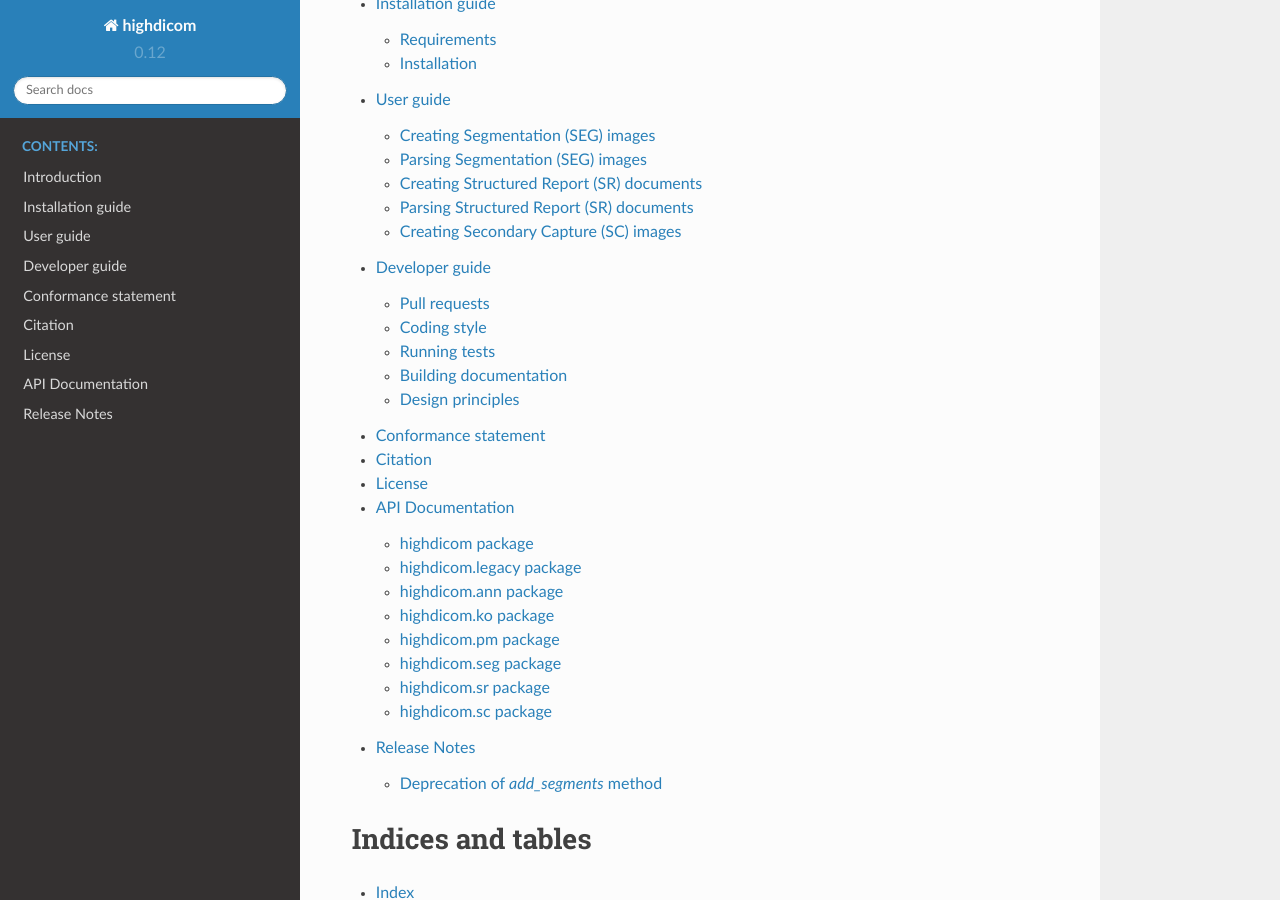
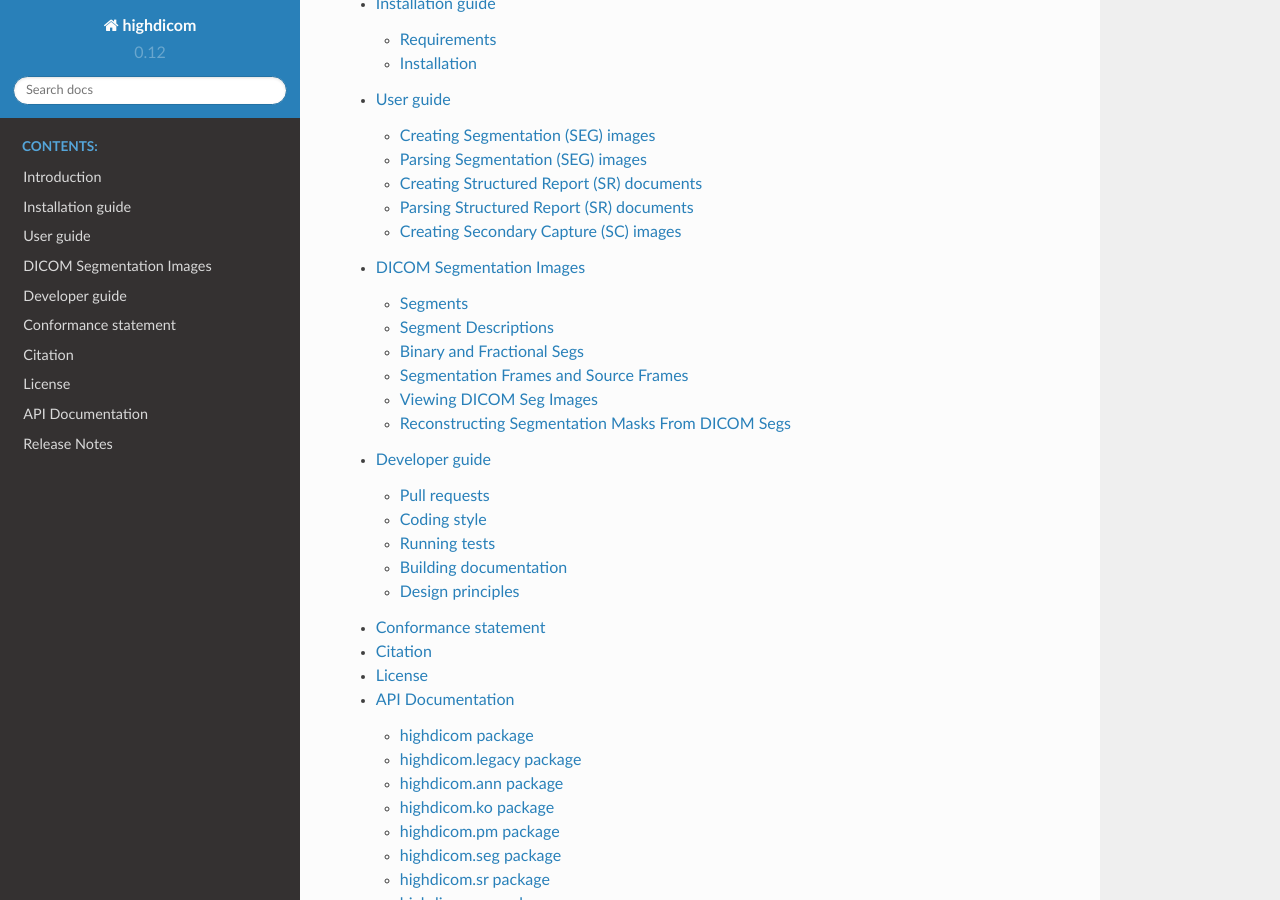
Before and after one commit to ImagingDataCommons/highdicom, a Sphinx documentation site: the page built from docs/index.rst, in a window 1280 px wide and 900 px high, scrolled down 312 px. Built offline with Sphinx 7.4.7 and the Read the Docs theme 2.0.0, drawn with Linux system fonts in a browser that asks for light colours; some of the changed lines change nothing that is shown.

Commit message:
WIP on seg explanation

```diff
--- a/docs/index.rst
+++ b/docs/index.rst
@@ -8,6 +8,7 @@ Documentation of the highdicom package
    introduction
    installation
    usage
+   seg
    development
    conformance
    citation
--- /dev/null
+++ b/docs/seg.rst
@@ -0,0 +1,177 @@
+.. _seg:
+
+DICOM Segmentation Images
+=========================
+
+DICOM Segmentation Images (often abbreviated DICOM Seg) are one of the primary
+IODs (information objects definitions) implemented in the *highdicom* library.
+Seg images store
+`segmentations <https://en.wikipedia.org/wiki/Image_segmentation>`_ of other
+DICOM images of other modalities, such as magnetic resonance (MR), computed
+tomography (CT), slide microscopy (SM) and many others.
+A segmentation is a partitioning of an image into different regions. In medical
+imaging these regions may commonly represent different organs or tissue types,
+or region of abnormality (e.g. tumor or infarct) identified within an image.
+
+The crucial difference between Segs and other IODs that allow for storing image
+regions is that Segs store the segmented regions in *raster* format as pixel
+arrays as opposed to the *vector* descriptions of the region's boundary used by
+structured reports (SRs) and RT structures. This makes them a more natural
+choice for many automatic image processing algorithms such as convolutional
+neural networks.
+
+The DICOM standard provides a highly flexible object definition for Segmentation
+images that is able to cover a large variety of possible use cases.
+Unfortunately, this flexibility comes with complexity that can make Segmentation
+images difficult to understand and work with.
+
+Segments
+--------
+
+Each distinct region of an image represented in a DICOM Seg is known as a
+*segment*. For example a single segment could represent an organ (liver, lung,
+kideny), tissue (fat, muscle, bone), or abnormality (tumor, infarct).
+Elsewhere the same concept is known by other names such as *class* or *label*.
+
+A single DICOM Seg image can represent one or more segments contained within
+the same file.
+
+In many applications, it is assumed that segments are *mutually exclusive*,
+i.e. a given pixel can belong to at most one segment. However DICOM Seg images
+do not have this limitation: a single pixel can belong to any number of
+different segments. In other words, the segments may *overlap*. There is an
+optional attribute called "Segments Overlap" (0062, 0013) that, if present,
+will indicate whether the segments overlap in a given Seg image.
+
+Segment Descriptions
+--------------------
+
+Within a DICOM Seg image, segments are identified by a Segment Number. Segments
+are numbered with consecutive segment numbers starting at 1 (i.e., 1, 2, 3,
+...).  Additionally, each segment present is accompanied by information
+describing what the segment represents. This information is placed in the
+"SegmentsSequence" (0062, 0002) attribute of the segmentation file. In
+*highdcom*, we use the :class:`highdicom.seg.SegmentDescription` class to hold
+this information. When you construct a DICOM Seg image using *highdicom*, you
+must construct a single SegmentDescription object for each segment, and provide
+the following information:
+
+- **Segment Label**: A human-readable name for the segment (e.g.  ``"Left
+  Kidney"``).
+- **Segmented Property Category**: A coded value describing the
+  category of the segmented region. For example this could specify that the
+  segment represents an anatomical structure, a tissue type, or an abnormality.
+- **Segmented Property Type**: Another coded concept that more specifically
+  describes the segmented region, as for example a kidney or tumor.
+- **Algorithm Type**: Whether the segment was produced by an automatic,
+  semi-automatic or manual algorithm.
+- **Anatomic Regions**: (Optional) The anatomic region which the segment is
+  found. For example, if the segmented property type is "tumor", this can be
+  used to convey that the tumor is found in the kidney.
+- **Tracking ID and UID**: (Optional) This allows you to provide a ID and unique
+  ID to a specific segment. This can be used to uniquely identify particular
+  lesions over multiple imaging studies, for example.
+
+Notice that the segment description makes use of coded concepts to ensure that
+the way a particular anatomical structure is described is standardized and
+unambiguous (if standard nomenclatures are used).
+
+Here is an example of constructing a few different segment descriptions using
+*highdicom*:
+
+.. code-block:: python
+
+    from pydicom.sr.codedict import codes
+
+    import highdicom as hd
+
+
+    # Liver segment produced by a manual algorithm
+    liver_description = hd.seg.SegmentDescription(
+        segment_number=1,
+        segment_label='liver',
+        segmented_property_category=codes.SCT.Organ,
+        segmented_property_type=codes.SCT.Liver,
+        algorithm_type=hd.seg.SegmentAlgorithmTypeValues.MANUAL,
+    )
+
+    # For the next segment, we will describe the specific algorithm used to
+    # create it
+    algorithm_identification = hd.AlgorithmIdentificationSequence(
+        name='Auto-Tumor',
+        version='v1.0',
+        family=codes.cid7162.ArtificialIntelligence
+    )
+
+    # Kidney tumor segment produced by the above algorithm
+    tumor_description = hd.seg.SegmentDescription(
+        segment_number=2,
+        segment_label='kidney tumor',
+        segmented_property_category=codes.SCT.MorphologicallyAbnormalStructure,
+        segmented_property_type=codes.SCT.Tumor,
+        algorithm_type=hd.seg.SegmentAlgorithmTypeValues.AUTOMATIC,
+        algorithm_identification=algorithm_identification,
+        anatomic_regions=[codes.SCT.Kidney]
+    )
+
+When working with existing Seg images you can use highdicom to search for
+segments whose descriptions meet certain criteria. For example:
+
+.. code-block:: python
+
+    from pydicom.sr.codedict import codes
+
+    import highdicom as hd
+
+
+    # This is a test file in the highdicom git repository
+    seg = hd.seg.segread('data/test_files/seg_image_ct_binary_overlap.dcm')
+
+    # Print the number of segments
+    print(seg.number_of_segments)  # '2'
+
+    # Print the range of segment numbers
+    print(seg.segment_numbers)  # 'range(1, 3)'
+
+    # Search for segments by label (returns segment numbers of all matching
+    # segments)
+    print(seg.get_segment_numbers(segment_label='first segment'))  # '[1]'
+    print(seg.get_segment_numbers(segment_label='second segment'))  # '[2]'
+
+    # Search for segments by segmented property type (returns segment numbers
+    # of all matching segments)
+    print(seg.get_segment_numbers(segmented_property_type=codes.SCT.Bone))  # '[1]'
+    print(seg.get_segment_numbers(segmented_property_type=codes.SCT.Spine))  # '[2]'
+
+    # Search for segments by tracking UID (returns segment numbers of all
+    # matching segments)
+    print(seg.get_segment_numbers(tracking_uid='1.2.826.0.1.3680043.10.511.3.83271046815894549094043330632275067'))  # '[1]'
+    print(seg.get_segment_numbers(tracking_uid='1.2.826.0.1.3680043.10.511.3.10042414969629429693880339016394772'))  # '[2]'
+
+    # You can also get the full description for a given segment, and access
+    # the information in it via properties
+    segment_1_description = seg.get_segment_description(1)
+    print(segment_1_description.segment_label) #  'first segment'
+    print(segment_1_description.tracking_uid)  # '1.2.826.0.1.3680043.10.511.3.83271046815894549094043330632275067'
+
+
+Binary and Fractional Segs
+--------------------------
+
+- Multiple image regions (known as *segments*) that may be mutually exclusive
+  or overlapping (non mutually exclusive).
+- Binary segmentations (in which
+  each pixel unambiguously either belongs to a region or does not belong to a
+  region) or *fractional* segmentations, in which the membership of pixel to a
+  region is expressed as a number between 0 and 1.
+
+
+
+Segmentation Frames and Source Frames
+-------------------------------------
+
+Viewing DICOM Seg Images
+------------------------
+
+Reconstructing Segmentation Masks From DICOM Segs
+-------------------------------------------------
```
